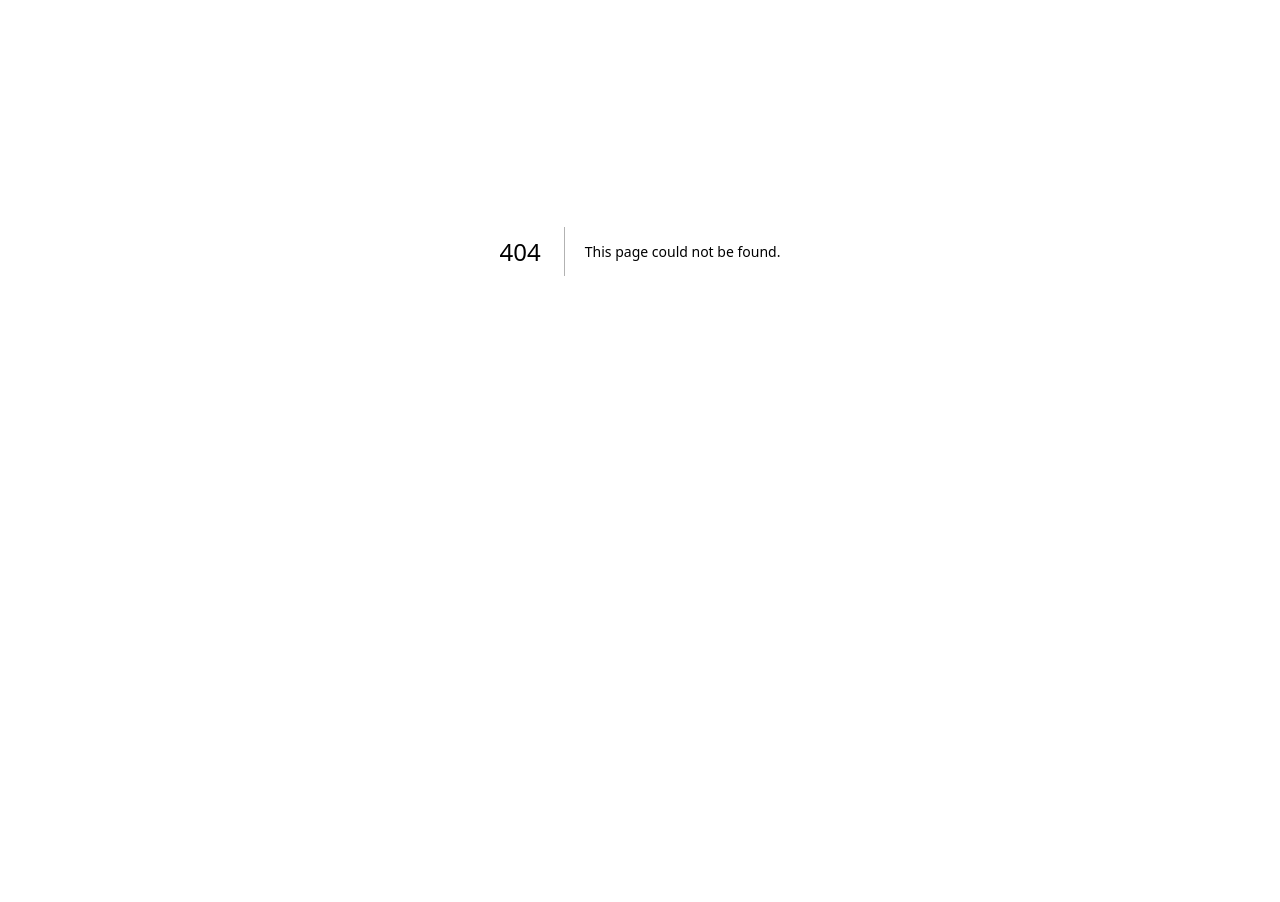
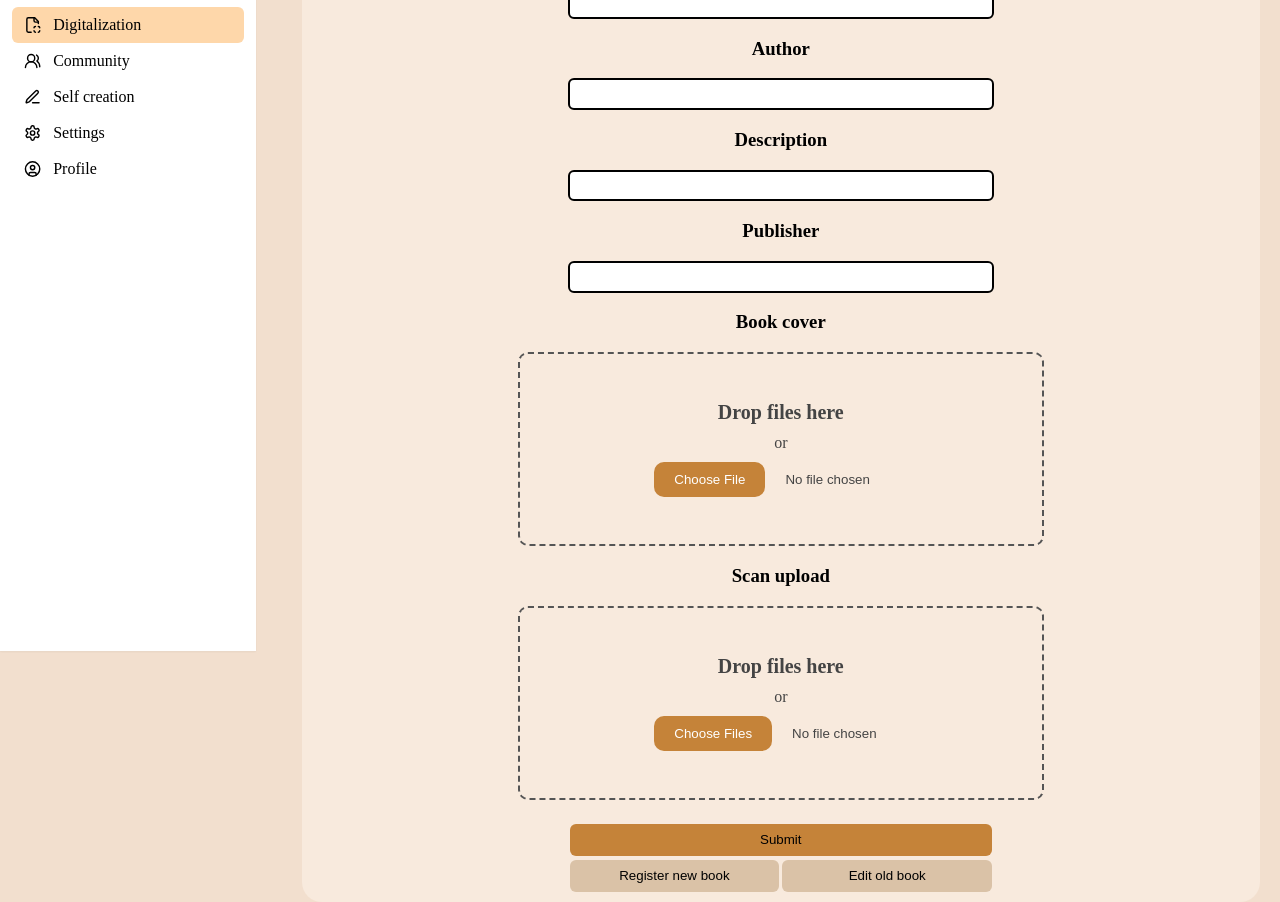
Before and after one commit to TadNT2003/book-management-and-digitalization, a Next.js app: page /digitalization in a window 1280 px wide. Before the commit this address had no page. Shown: the part 149-1051 px from the top of the page. Before the commit the page ends 800 px from the top, so only its background shows below. Built offline with nearby package versions, Linux system fonts and the light colour scheme.

Commit message:
Implement digitalization page

```diff
--- /dev/null
+++ b/src/app/digitalization/page.module.css
@@ -0,0 +1,21 @@
+.newAndEditButtonContainer div {
+    margin-left: auto;
+    margin-right: auto;
+    align-items: center;
+    justify-content: space-between;
+    width: calc(400px + 1.4rem);
+    display: flex;
+}
+
+.newAndEditButtonContainer button {
+    width: 13.1rem;
+    height: 2rem;
+    border-radius: 6px;
+    border: none;
+    background: rgb(218, 194, 167);
+    transition: background .2s ease-in-out;
+}
+
+.newAndEditButtonContainer button:hover {
+    background: rgb(197, 131, 57);
+}
--- /dev/null
+++ b/src/app/digitalization/page.tsx
@@ -0,0 +1,28 @@
+"use client"
+import PagewithSidabarHeader from '@/components/PagewithSidabarHeader'
+import { sidebarNavigationTitle } from '@/constants/sidebarNavigation'
+import DigitalizeBookForm from '@/components/DigitalizeBookForm'
+import { motion } from 'motion/react'
+import styles from './page.module.css'
+import React, { useState } from 'react'
+
+export default function DigitalizationPage() {
+  const [isNew, setIsNew] = useState(true)
+
+  return (
+    <PagewithSidabarHeader active={sidebarNavigationTitle.DIGITALIZATION}>
+        <motion.div
+        transition={{type:'spring', damping:50,mass:0.75}}
+        initial={{opacity:0,x:1000}}
+        animate={{opacity:1,x:0}}>
+            <DigitalizeBookForm isNew={isNew}></DigitalizeBookForm>
+            <div className={styles.newAndEditButtonContainer}>
+              <div>
+                <button onClick={() => setIsNew(true)}>Register new book</button>
+                <button onClick={() => setIsNew(false)}>Edit old book</button>
+              </div>
+            </div>
+        </motion.div>
+    </PagewithSidabarHeader>
+  )
+}
--- /dev/null
+++ b/src/components/CSS/digitalizeBookForm.module.css
@@ -0,0 +1,86 @@
+.bookForm {
+    padding-left: 40px;
+    padding-right: 40px;
+    text-align: center;
+}
+
+.inputBookInfo {
+    padding: 0.4rem 0.7rem;
+    /* marginLeft: 3.6rem, */
+    /* height: 2rem; */
+    margin: auto;
+    border-radius: 6px;
+    background-color: rgb(255, 255, 255);
+    border: 2px solid #000;
+    min-width: 400px;
+}
+
+.fileUpload {
+    width: 30%;
+    margin-left: auto;
+    margin-right: auto;
+}
+
+.dropContainer {
+    position: relative;
+    display: flex;
+    margin-inline: 20%;
+    gap: 10px;
+    flex-direction: column;
+    justify-content: center;
+    align-items: center;
+    height: 150px;
+    padding: 20px;
+    border-radius: 10px;
+    border: 2px dashed #555;
+    color: #444;
+    cursor: pointer;
+    transition: background .2s ease-in-out, border .2s ease-in-out;
+  }
+
+.dropContainer:hover {
+    background: #eee;
+    border-color: #111;
+  }
+
+.dropContainer:hover .drop-title {
+    color: #222;
+  }
+
+.dropTitle {
+    color: #444;
+    font-size: 20px;
+    font-weight: bold;
+    text-align: center;
+    transition: color .2s ease-in-out;
+  }
+
+.fileInput[type=file]::file-selector-button {
+    margin-right: 20px;
+    border: none;
+    background: rgb(197, 131, 57);
+    padding: 10px 20px;
+    border-radius: 10px;
+    color: #fff;
+    cursor: pointer;
+    transition: background .2s ease-in-out;
+}
+
+.fileInput[type=file]::file-selector-button:hover {
+    background: rgb(142, 92, 35);
+}
+
+.submitButton {
+    margin-top: 1.5rem;
+    height: 2rem;
+    border: none;
+    background: rgb(197, 131, 57);
+    transition: background .2s ease-in-out;
+    border-radius: 6px;
+    margin-bottom: 4px;
+    width: calc(400px + 1.4rem);
+}
+
+.submitButton:hover {
+    background: rgb(142, 92, 35);
+}
--- /dev/null
+++ b/src/components/CSS/pageWithSidebarHeader.module.css
@@ -0,0 +1,26 @@
+.main {
+    display: flex;
+  }
+
+.sidebarContainer {
+    width: 20%;
+  }
+
+.contentContainer {
+    flex: 1;
+    width: 96%;
+    margin-left: 2%;
+    /* margin-right: 2%; */
+  }
+
+.header {
+    display: inline-block;
+    width: 100%;
+  }
+
+.mainContentContainer {
+    background-color: #f8eadd;
+    margin: 0 20px;
+    padding: 10px 1px;
+    border-radius: 20px;
+  }
--- /dev/null
+++ b/src/components/DigitalizeBookForm.tsx
@@ -0,0 +1,39 @@
+import React from 'react'
+import styles from './CSS/digitalizeBookForm.module.css'
+
+type DigitalizationFormInput = {
+  isNew: boolean;
+}
+export default function digitalizeBookForm({isNew}: DigitalizationFormInput) {
+  return (
+    <form className={styles.bookForm} action="">
+        <h3> Title</h3>
+        <input className={styles.inputBookInfo} type="text" name="title" id="title" />
+
+        <h3 >Author</h3>
+        <input className={styles.inputBookInfo} type="text" name="author" id="author" />
+
+        <h3 style={{display: !isNew? 'none': 'inherit'}}>Description</h3>
+        <input className={styles.inputBookInfo} style={{display: !isNew? 'none': 'inherit'}} type="text" name="description" id="description" />
+
+        <h3 style={{display: !isNew? 'none': 'inherit'}}>Publisher</h3>
+        <input className={styles.inputBookInfo} style={{display: !isNew? 'none': 'inherit'}} type="text" name="publisher" id="publisher" />
+
+        <h3 style={{display: !isNew? 'none': 'inherit'}}>Book cover</h3>
+        <label style={{display: !isNew? 'none': 'flex'}} htmlFor="images" className={styles.dropContainer} id="dropContainer">
+          <span className={styles.dropTitle}>Drop files here</span>
+          or
+          <input className={styles.fileInput} type="file" id="images" accept="image/*" />
+        </label>
+
+        <h3>Scan upload</h3>
+        <label htmlFor="images" className={styles.dropContainer} id="dropContainer">
+          <span className={styles.dropTitle}>Drop files here</span>
+          or
+          <input className={styles.fileInput} type="file" id="images" accept="image/*" multiple/>
+        </label>
+
+        <button className={styles.submitButton} type='submit'>Submit</button>
+    </form>
+  )
+}
--- /dev/null
+++ b/src/components/PagewithSidabarHeader.tsx
@@ -0,0 +1,24 @@
+"use client"
+import { sidebarNavigationTitle } from '@/constants/sidebarNavigation'
+import React from 'react'
+import Header from './Header'
+import Sidebar from './Sidebar'
+import styles from './CSS/pageWithSidebarHeader.module.css'
+
+export default function PagewithSidabarHeader({children, active}: Readonly<{children?: React.ReactNode; active: sidebarNavigationTitle}>) {
+  return (
+    <main className={styles.main}>
+      <div className={styles.sidebarContainer}>
+        <Sidebar active={active}/>
+      </div>
+      <div className={styles.contentContainer}>
+        <section className={styles.header}>
+          <Header/>
+        </section>
+        <div className={styles.mainContentContainer}>
+            {children}
+        </div>
+       </div>
+    </main>
+  )
+}
--- a/src/components/Sidebar.tsx
+++ b/src/components/Sidebar.tsx
@@ -1,6 +1,6 @@
 "use client"
 import React, { useState } from 'react'
-import '@fortawesome/fontawesome-free/css/all.min.css'
+// import '@fortawesome/fontawesome-free/css/all.min.css'
 import mock_logo from '@/assets/mock/mangadex-wordmark.svg'
 import { ChevronFirst } from 'lucide-react'
 import { sidebarNavigationTitle } from '@/constants/sidebarNavigation'
@@ -11,17 +11,17 @@ import {
     PenLine,
     UsersRound,
     BarChart3,
-    LayoutDashboard,
     Settings
  } from 'lucide-react'
+import { useRouter } from 'next/navigation'
 
 type SidebarItemInput = {
     icon: React.JSX.Element,
     text: sidebarNavigationTitle,
     active: sidebarNavigationTitle,
-    alert?: string,
+    onClick: string,
 }
-export const SidebarItem = ({icon, text, active, alert}: SidebarItemInput) => {
+export const SidebarItem = ({icon, text, active, onClick}: SidebarItemInput) => {
     const [isHover, setIsHover] = useState(false);
     const handleMouseEnter = () => {
         setIsHover(true)
@@ -29,6 +29,8 @@ export const SidebarItem = ({icon, text, active, alert}: SidebarItemInput) => {
     const handleMouseLeave = () => {
         setIsHover(false);
     };
+    const route = useRouter()
+
     const navigatorItemStyle = {
         position: 'relative',
         display: 'flex',
@@ -43,7 +45,7 @@ export const SidebarItem = ({icon, text, active, alert}: SidebarItemInput) => {
     } as const;
 
     return (
-        <li style={navigatorItemStyle} onMouseEnter={handleMouseEnter} onMouseLeave={handleMouseLeave}>
+        <li style={navigatorItemStyle} onMouseEnter={handleMouseEnter} onMouseLeave={handleMouseLeave} onClick={() => route.push(onClick)}>
             {icon}
             <span style={navigatorTitleStyle}>{text}</span>
         </li>
@@ -54,6 +56,7 @@ type SidebarInput = {
     active: sidebarNavigationTitle
 }
 export default function Sidebar({active}: SidebarInput) {
+
   return (
         <aside style={sidebarStyle}>
             <nav style={navigatorStyle}>
@@ -65,14 +68,14 @@ export default function Sidebar({active}: SidebarInput) {
                 </div>
 
                 <ul style={navigatorListStyle}>
-                    <SidebarItem icon={<House size={20}/>} text={sidebarNavigationTitle.HOME} active={active}></SidebarItem>
-                    <SidebarItem icon={<BarChart3 size={20}/>} text={sidebarNavigationTitle.MANAGEMENT} active={active}></SidebarItem>
-                    <SidebarItem icon={<FileScan size={20}/>} text={sidebarNavigationTitle.DIGITALIZATION} active={active}></SidebarItem>
-                    <SidebarItem icon={<UsersRound size={20}/>} text={sidebarNavigationTitle.COMMUNITY} active={active}></SidebarItem>
-                    <SidebarItem icon={<PenLine size={20}/>} text={sidebarNavigationTitle.SELF_CREATION} active={active}></SidebarItem>
+                    <SidebarItem icon={<House size={20}/>} text={sidebarNavigationTitle.HOME} active={active} onClick={'/'}></SidebarItem>
+                    <SidebarItem icon={<BarChart3 size={20}/>} text={sidebarNavigationTitle.MANAGEMENT} active={active} onClick={'/management'}></SidebarItem>
+                    <SidebarItem icon={<FileScan size={20}/>} text={sidebarNavigationTitle.DIGITALIZATION} active={active} onClick={'/digitalization'}></SidebarItem>
+                    <SidebarItem icon={<UsersRound size={20}/>} text={sidebarNavigationTitle.COMMUNITY} active={active} onClick={'/community'}></SidebarItem>
+                    <SidebarItem icon={<PenLine size={20}/>} text={sidebarNavigationTitle.SELF_CREATION} active={active} onClick={'/self_creation'}></SidebarItem>
 
-                    <SidebarItem icon={<Settings size={20}/>} text={sidebarNavigationTitle.SETTINGS} active={active}></SidebarItem>
-                    <SidebarItem icon={<UserCircle size={20}/>} text={sidebarNavigationTitle.USER_PROFILE} active={active}></SidebarItem>
+                    <SidebarItem icon={<Settings size={20}/>} text={sidebarNavigationTitle.SETTINGS} active={active} onClick={'/settings'}></SidebarItem>
+                    <SidebarItem icon={<UserCircle size={20}/>} text={sidebarNavigationTitle.USER_PROFILE} active={active} onClick={'/profile'}></SidebarItem>
                 </ul>
 
                 <div style={SidebarFooterStyle}>
```
